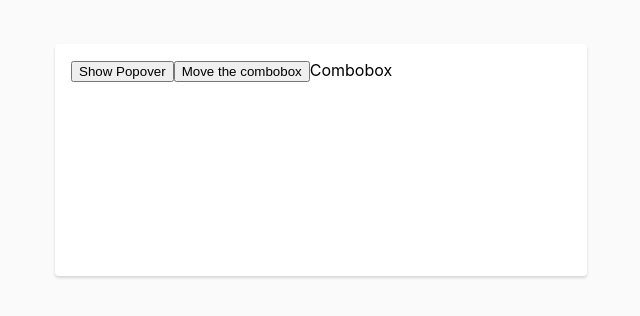
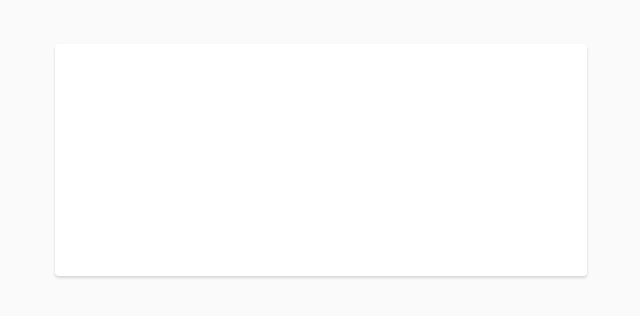
Before and after one commit to denniscual/react-components-a11y, a React (Create React App) app: page / in a window 1280 px wide. Shown: the top 316 px of the page, without its empty margins (319-959 px from the left). Built offline with nearby package versions, Linux system fonts and the light colour scheme.

Commit message:
chore(combobox): init the main Components

```diff
--- a/src/components/combobox/Combobox.tsx
+++ b/src/components/combobox/Combobox.tsx
@@ -6,36 +6,84 @@ import {
 } from '../../utils'
 import Portal from '../portal'
 
-export default function Combobox() {
+/**
+ *  A combobox is a widget made up of the combination of two distinct elements: 1) a single-line textbox, and 2) an
+ *  associated pop-up element for helping users set the value of the textbox. The popup may be a listbox, grid,
+ *  tree, or dialog.
+ *
+ *  @see https://www.w3.org/TR/wai-aria-practices-1.1/#combobox
+ * */
+const Combobox = forwardRefWithAs<HTMLDivElement, {}, 'div'>(function Combobox({
+  as: Comp = 'div',
+  ...otherProps
+}) {
   const comboboxRef = useRef<HTMLDivElement | null>(null)
   const [isOpen, setIsOpen] = useState(false)
-  return (
-    <div>
-      <div ref={comboboxRef}>
-        <button onClick={() => setIsOpen((prev) => !prev)}>Show Popover</button>
-        <button
-          onClick={() => {
-            if (comboboxRef.current) {
-              const offsetTop = comboboxRef.current.offsetTop
-              comboboxRef.current.style.position = 'relative'
-              comboboxRef.current.style.top = offsetTop + 20 + 'px'
-            }
-          }}
-        >
-          Move the combobox
-        </button>
-        Combobox
-      </div>
-      <Popover targetRef={comboboxRef}>{isOpen && 'List box'}</Popover>
-    </div>
-  )
-}
+  return <Comp role="combobox" ref={comboboxRef} {...otherProps} />
+})
 
-// TODO: Continue the popover. make sure that we listen to targetRef so that if the position of the targetRef change, so our popover.
+/**
+ *
+ * The nature of the suggested values and the way the suggestions are presented is called the autocomplete behavior. Comboboxes
+ * can have one of four forms of autocomplete:
+ *
+ *   1. No autocomplete
+ *   2. List autocomplete with manual selection
+ *   3. List autocomplete with automatic selection
+ *   4. List with inline autocomplete
+ *
+ * */
+const ComboboxInput = forwardRefWithAs<HTMLInputElement, {}, 'input'>(
+  function ComboboxInput({ as: Comp = 'input', ...otherProps }) {
+    return <Comp type="text" {...otherProps} />
+  }
+)
+
+/**
+ * The popup is hidden by default, and the conditions that trigger its display are specific to each implementation.
+ * Some possible popup display conditions include:
+ *   - It is displayed only if a certain number of characters are typed in the textbox and those characters match
+ *     some portion of one of the suggested values.
+ *   - It is displayed as soon as the textbox is focused, even if the textbox is empty.
+ *   - It is displayed when the Down Arrow key is pressed or the show button is activated, possibly with a dependency on the content of the textbox.
+ *   - It is displayed if the value of the textbox is altered in a way that creates one or more partial matches to a suggested value.
+ * */
+const ComboboxList = forwardRefWithAs<HTMLUListElement, {}, 'ul'>(
+  function ComboboxList({ as: Comp = 'ul', ...otherProps }) {
+    return (
+      <Comp
+        /**
+         * An element that contains or owns all the listbox options has role listbox.
+         * */
+        role="listbox"
+        /**
+         * Each option in the listbox has role option and is a DOM descendant of the element with role listbox
+         * or is referenced by an aria-owns property on the listbox element.
+         * */
+        aria-owns=""
+        {...otherProps}
+      />
+    )
+  }
+)
+
+const ComboboxOption = forwardRefWithAs<HTMLLIElement, {}, 'li'>(
+  function ComboboxOption({ as: Comp = 'li', ...otherProps }) {
+    return (
+      <li
+        /**
+         * Each option in the listbox has role option and is a DOM descendant of the element with role listbox
+         * */
+        role="option"
+        {...otherProps}
+      />
+    )
+  }
+)
+
 const Popover = forwardRefWithAs<
   HTMLDivElement,
   {
-    domRect?: Omit<DOMRect, 'toJSON' | 'x' | 'y'>
     targetRef: RefObject<HTMLElement>
   },
   'div'
@@ -68,3 +116,5 @@ const Popover = forwardRefWithAs<
     </Portal>
   )
 })
+
+export { Combobox as default, ComboboxInput, ComboboxList, ComboboxOption }
```
